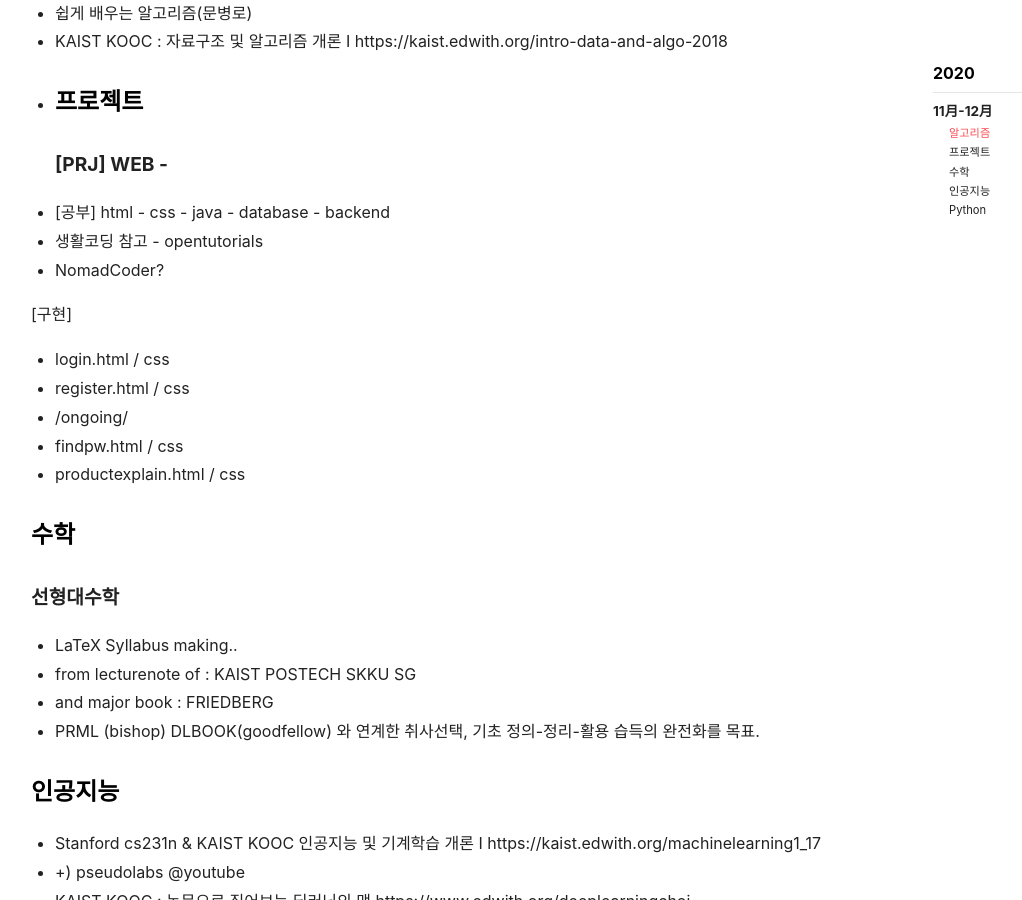
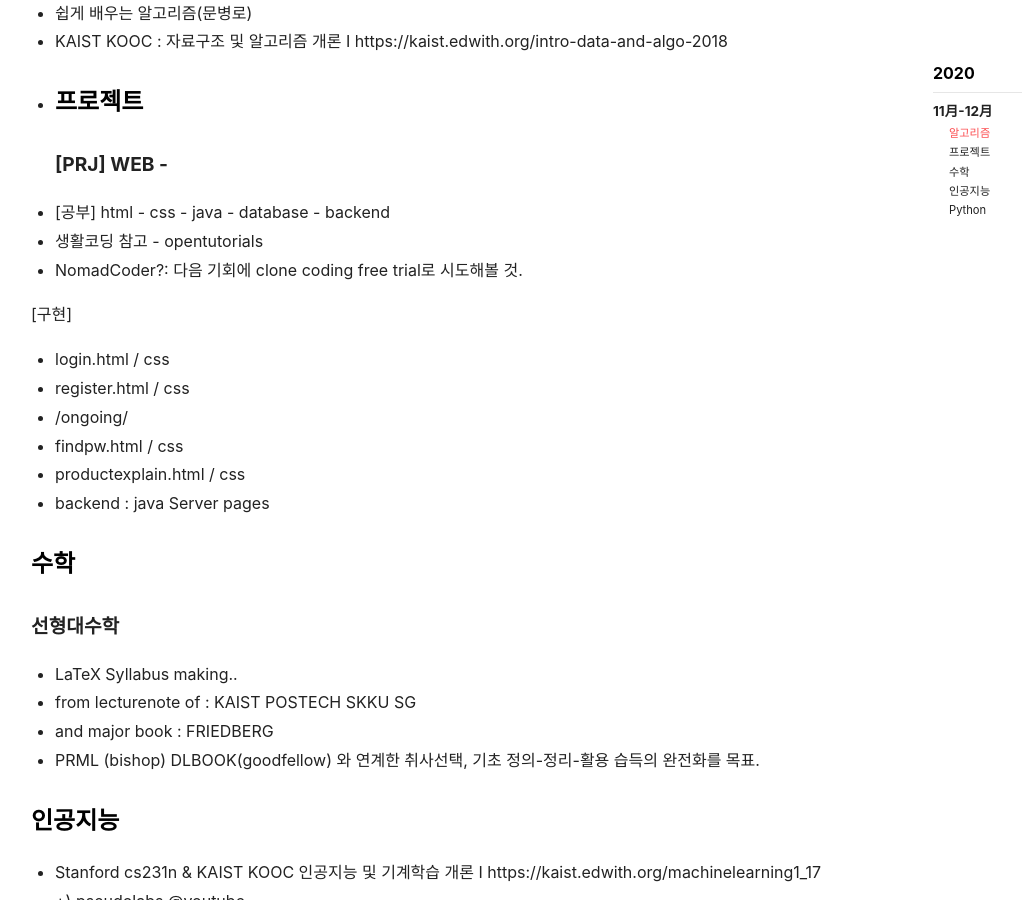
Before and after one commit to underthelights/previous, a Jekyll site: the page built from _posts/2020-12-07-thepurplenote.md, in a window 1280 px wide and 900 px high, scrolled down 876 px. Shown: the whole window, without its empty margins (72-1094 px from the left). Built offline with Jekyll 4.4.1, drawn with Linux system fonts in a browser that asks for light colours; nearby versions of some CDN libraries; comment, search, counter and statistics services are not loaded.

Commit message:
Update 2020-12-07-thepurplenote.md

```diff
--- a/_posts/2020-12-07-thepurplenote.md
+++ b/_posts/2020-12-07-thepurplenote.md
@@ -31,7 +31,7 @@ reminiscence.
 #### [PRJ] WEB -
 - [공부] html - css - java - database - backend
 - 생활코딩 참고 - opentutorials
-- NomadCoder?
+- NomadCoder?: 다음 기회에 clone coding free trial로 시도해볼 것.
 
 [구현]
 - login.html / css
@@ -39,6 +39,7 @@ reminiscence.
 - /ongoing/
 - findpw.html / css
 - productexplain.html / css
+- backend : java Server pages
 
 ### 수학
 #### 선형대수학
```
